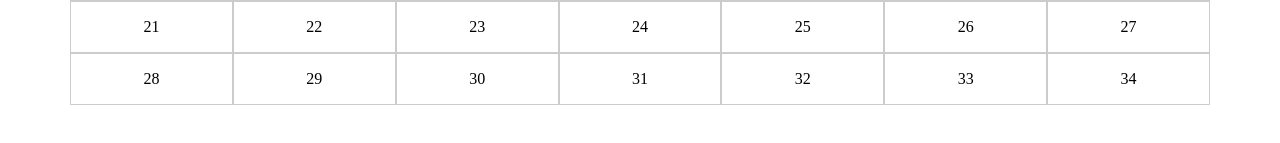
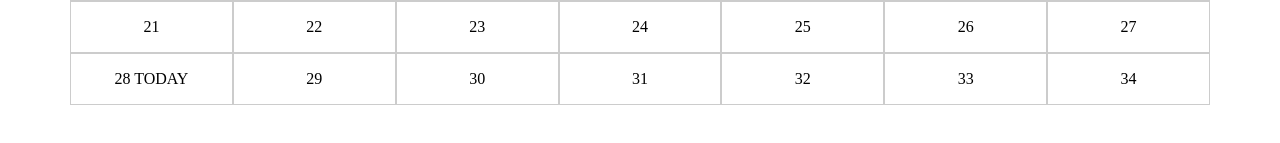
Before and after one commit to Akella13/IT-Test, a Vue app: page / in a window 1280 px wide. Shown: the part 239-382 px from the top of the page. Built offline with nearby package versions, Linux system fonts and the light colour scheme.

Commit message:
feat: today in view

```diff
--- a/src/components/Calendar.vue
+++ b/src/components/Calendar.vue
@@ -11,6 +11,9 @@
           <div v-for="(day, dayIndex) in days" :key="dayIndex" class="col day">
             <span v-if="week == 1">{{ day }}</span>
             {{ date(weekIndex, dayIndex) }}
+            <span v-if="date(weekIndex, dayIndex) == currentDate">
+              TODAY
+            </span>
           </div>
         </div>
       </div>
@@ -35,11 +38,10 @@ export default {
     currentMonth() { return this.today.getMonth() },
     currentDay() { return this.today.getDay() },
     currentDate() { return this.today.getDate() },
+    currentWeek() { return Math.floor(this.currentDate/this.days.length) }
   },
   mounted() {
-    // console.log(this.monthInDates(this.currentMonth, this.currentYear))
-    // console.log(this.days[this.currentDay])
-    // console.log(this.monthInWeeks(this.currentMonth, this.currentYear))
+
   },
   methods: {
     monthInDates (month, year) {
```
